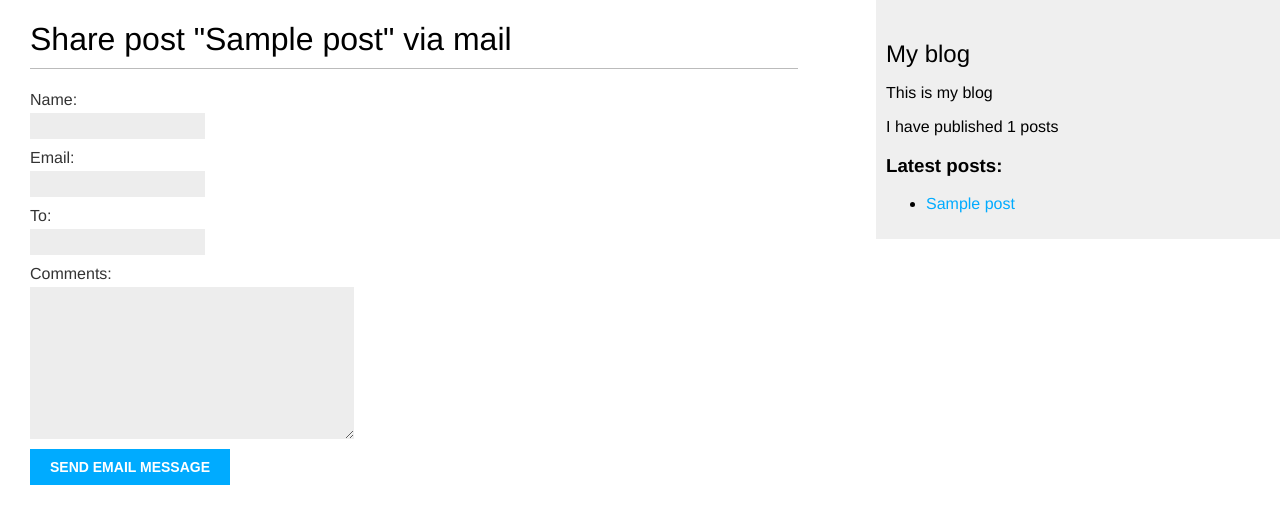
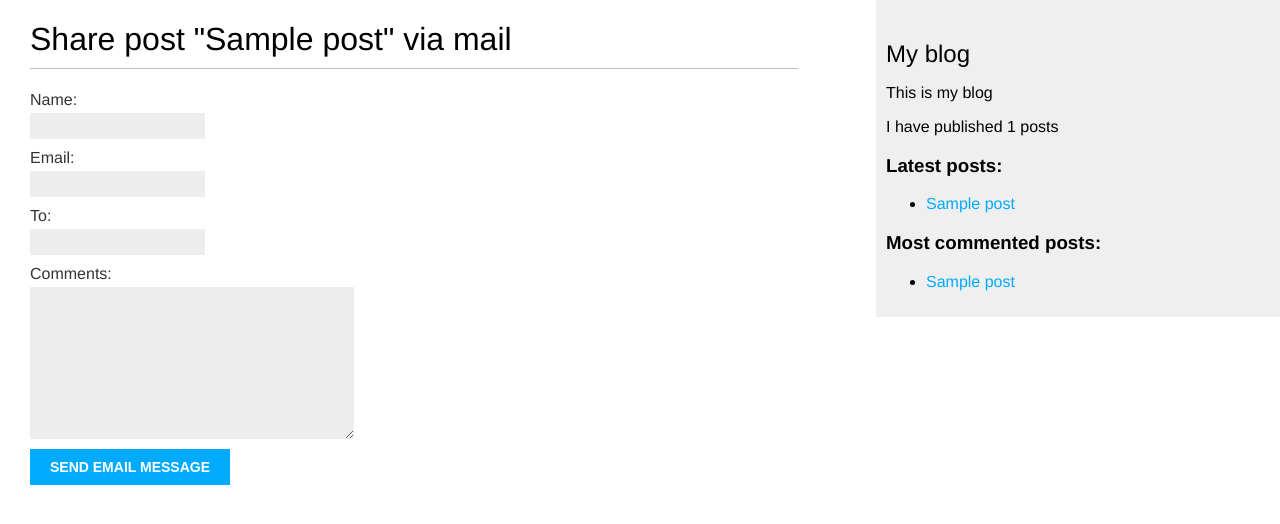
Before and after one commit to wwainkrk/python_tutorials, a Django app: page /blog/1/share/ in a window 1280 px wide. Shown: the top 524 px of the page. Run offline with Django 3.2, Linux system fonts and the light colour scheme; tables that the repository leaves empty hold one stand-in row (values such as "Sample post").

Commit message:
My own siple tag to agregate QuerySet object in base template

```diff
--- a/django_book/mysite/blog/templates/blog/base.html
+++ b/django_book/mysite/blog/templates/blog/base.html
@@ -19,6 +19,17 @@
 
             <h3>Latest posts:</h3>
             {% show_latest_posts 3 %}
+
+            <h3>Most commented posts:</h3>
+            {% get_most_commented_posts as most_commented_posts %}
+
+            <ul>
+                {% for post in most_commented_posts %}
+                <li>
+                    <a href="{{ post.get_absolute_url }}">{{ post.title }}</a>
+                </li>
+                {% endfor %}
+            </ul>
     </div>
 </body>
 </html>
--- a/django_book/mysite/blog/templatetags/blog_tags.py
+++ b/django_book/mysite/blog/templatetags/blog_tags.py
@@ -1,5 +1,6 @@
 from ..models import Post
 from django import template
+from django.db.models import Count
 
 register = template.Library()
 
@@ -9,6 +10,11 @@ def total_posts():
     return Post.published.count()
 
 
+@register.simple_tag
+def get_most_commented_posts(count=5):
+    return Post.published.annotate(total_comments=Count('comments')).order_by('-total_comments')[:count]
+
+
 @register.inclusion_tag('blog/post/latest_posts.html')
 def show_latest_posts(count=5):
     latest_posts = Post.published.order_by('-publish')[:count]
```
